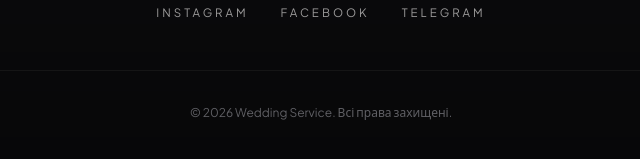
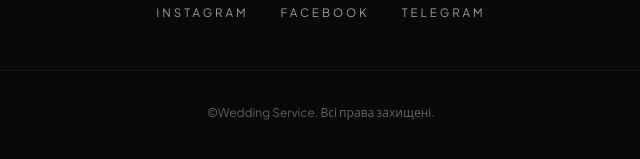
Before and after one commit to Petr-2501/wedding-service, a plain HTML site: page index.html in a window 1280 px wide. Shown: the part 5895-6054 px from the top of the page, 319-959 px from the left. Drawn offline with nearby package versions, Linux system fonts and the light colour scheme.

Commit message:
Update footer copyright text format

```diff
--- a/index.html
+++ b/index.html
@@ -551,7 +551,7 @@ html, body{
 <a href="#" target="_blank" rel="noopener">Facebook</a>
 <a href="https://t.me/wedding_service_cv" target="_blank" rel="noopener">Telegram</a>
 </div>
-<div class="copy">© 2026 Wedding Service. Всі права захищені.</div>
+<div class="copy">©Wedding Service. Всі права захищені.</div>
 </div>
 </footer>
 
```
